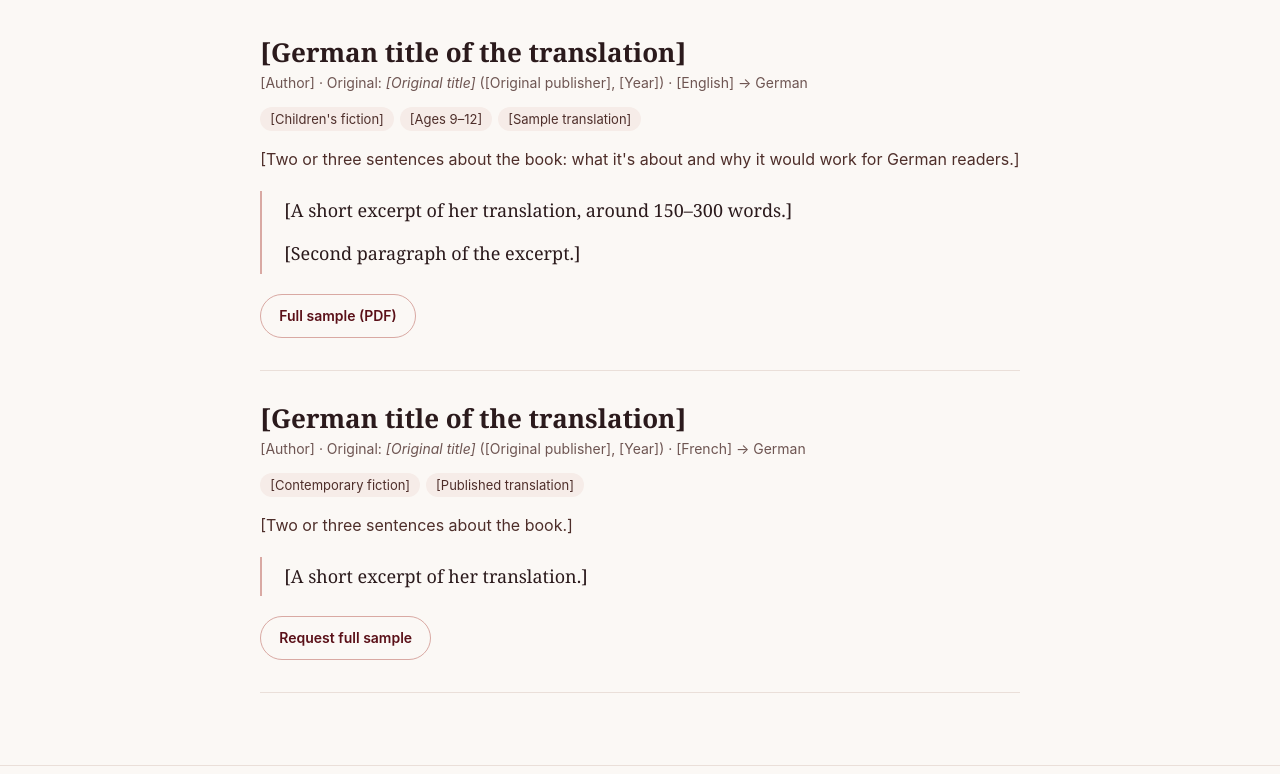
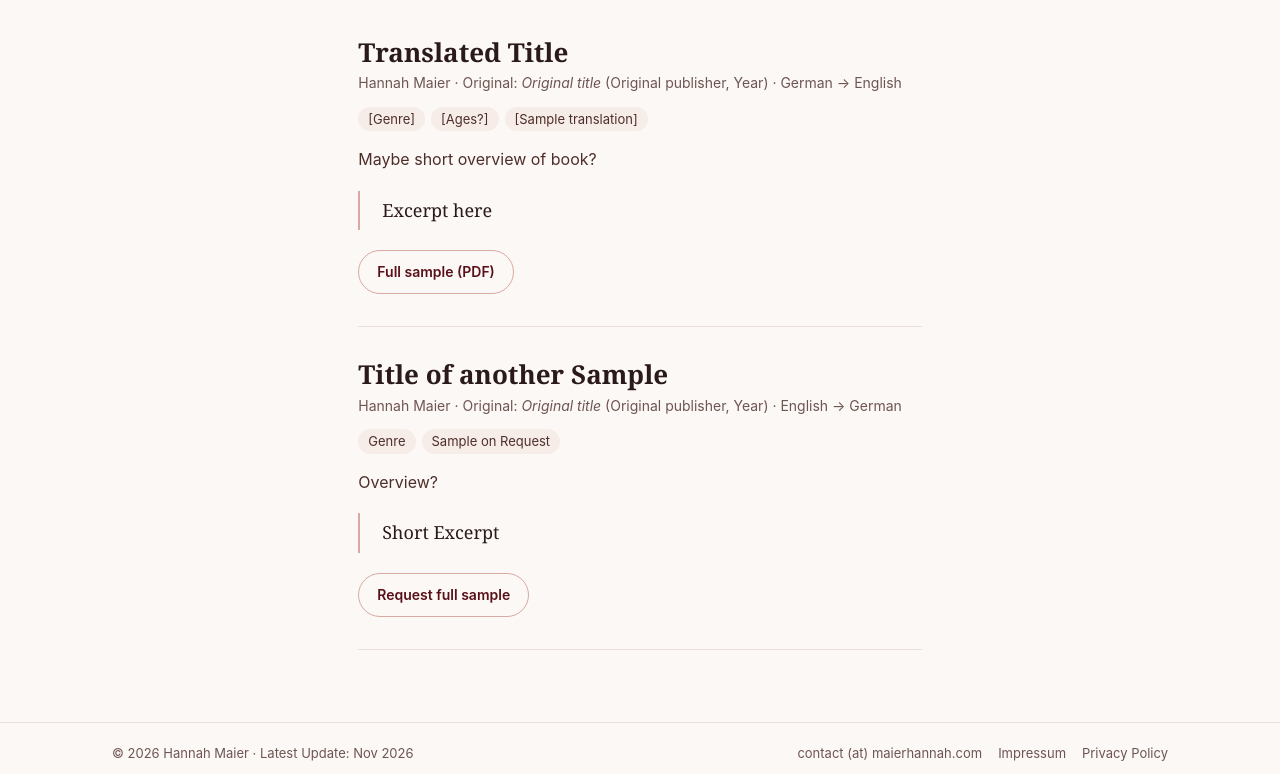
Before and after one commit to map-research/homepage-hannah, a plain HTML site: page samples.html in a window 1280 px wide. Shown: the part 212-986 px from the top of the page. Drawn offline with Linux system fonts and the light colour scheme.

Commit message:
sample template prepared

```diff
--- a/css/style.css
+++ b/css/style.css
@@ -338,4 +338,5 @@ img { max-width: 100%; height: auto; }
   .content { padding: 36px 20px 56px; }
   .page-title { font-size: 32px; }
   .site-footer .container { flex-direction: column; align-items: center; text-align: center; }
+  .footer-links { justify-content: center; }
 }
--- a/samples.html
+++ b/samples.html
@@ -29,44 +29,44 @@
     <h1 class="page-title">Reading Samples</h1>
     <p class="page-intro">Excerpts from my translations. Full sample translations are available on request.</p>
 
-    <!-- ===== Copy one <article> per sample ===== -->
+
     <article class="sample">
-      <h2 class="sample-title">[German title of the translation]</h2>
+      <h2 class="sample-title">Translated Title</h2>
       <p class="sample-meta">
-        [Author] · Original: <em>[Original title]</em> ([Original publisher], [Year]) · [English] → German
+        Hannah Maier · Original: <em>Original title</em> (Original publisher, Year) · German → English
       </p>
       <ul class="tags">
-        <li>[Children's fiction]</li>
-        <li>[Ages 9–12]</li>
+        <li>[Genre]</li>
+        <li>[Ages?]</li>
         <li>[Sample translation]</li>
       </ul>
-      <p class="sample-blurb">[Two or three sentences about the book: what it's about and why it would work for German readers.]</p>
+      <p class="sample-blurb">Maybe short overview of book?</p>
 
       <blockquote class="sample-excerpt">
-        <p>[A short excerpt of her translation, around 150–300 words.]</p>
-        <p>[Second paragraph of the excerpt.]</p>
+        <p>Excerpt here</p>
+
       </blockquote>
 
       <!-- Optional: delete if the full sample is only sent on request -->
-      <a class="button button-secondary" href="samples/[file].pdf">Full sample (PDF)</a>
+      <a class="button button-secondary" href="#">Full sample (PDF)</a>
     </article>
 
     <article class="sample">
-      <h2 class="sample-title">[German title of the translation]</h2>
+      <h2 class="sample-title">Title of another Sample</h2>
       <p class="sample-meta">
-        [Author] · Original: <em>[Original title]</em> ([Original publisher], [Year]) · [French] → German
+        Hannah Maier · Original: <em>Original title</em> (Original publisher, Year)  · English → German
       </p>
       <ul class="tags">
-        <li>[Contemporary fiction]</li>
-        <li>[Published translation]</li>
+        <li>Genre</li>
+        <li>Sample on Request</li>
       </ul>
-      <p class="sample-blurb">[Two or three sentences about the book.]</p>
+      <p class="sample-blurb">Overview?</p>
 
       <blockquote class="sample-excerpt">
-        <p>[A short excerpt of her translation.]</p>
+        <p>Short Excerpt</p>
       </blockquote>
 
-      <a class="button button-secondary" href="mailto:[her@email.de]?subject=Sample%20translation">Request full sample</a>
+      <a class="button button-secondary" href="mailto:contact@maierhannah.com]?subject=Sample%20translation">Request full sample</a>
     </article>
   </main>
 
```
Also changed, not shown: cv.html (+1 -1 lines).
